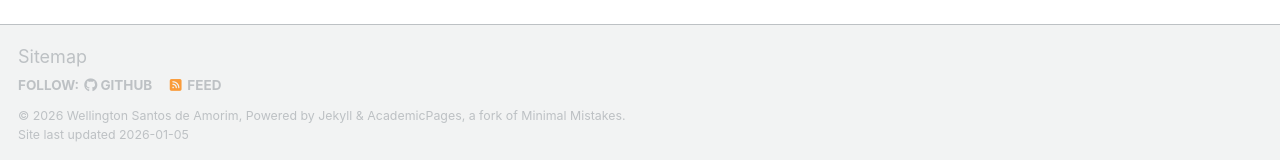
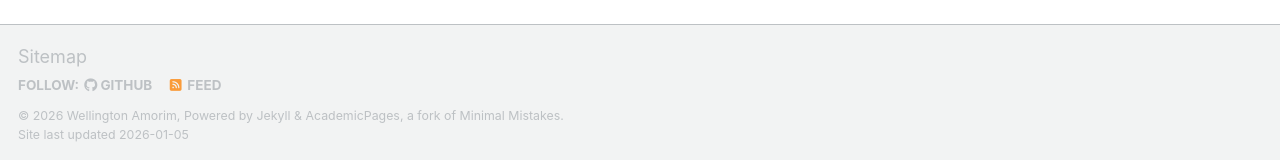
Before and after one commit to WellingtonAmorim/wamorim.github.io, a Jekyll site: the page built from _pages/cv-json.md, in a window 1280 px wide and 900 px high, scrolled down 2418 px. Shown: the part 737-897 px from the top of the window. Built offline with Jekyll 4.4.1, drawn with Linux system fonts in a browser that asks for light colours; a script bundle is joined from its source files by our own code; library files that are not in the unit come from our copies.

Commit message:
Update _config.yml

```diff
--- a/_config.yml
+++ b/_config.yml
@@ -11,7 +11,7 @@
 site_theme               : "default" # The available themes options are "default", "air", "sunrise", "mint", "dirt" and "contrast"
 title                    : "Your Name / Site Title"
 title_separator          : "-"
-name                     : &name "Wellington Santos de Amorim"
+name                     : "Wellington Amorim"
 description              : &description "Your Name's academic portfolio"   # Update this with a general description of your site, this is the default if not overridden by a page
 url                      : https://academicpages.github.io # The base hostname & protocol for your site e.g. "https://[your GitHub username].github.io",
                                                            # or if you already have some other page hosted on Github then use "https://[your GitHub username].github.io/[Your Repo Name]"
@@ -24,7 +24,7 @@
 author:
   # Biographic information
   avatar           : "bio-photo.jpg"
-  name             : "Wellington Amorim"
+  name             : "Wellington Santos de Amorim"
   pronouns         : "Ph.D."
   bio              : "Short biography for the left-hand sidebar"
   location         : "Earth"
```
